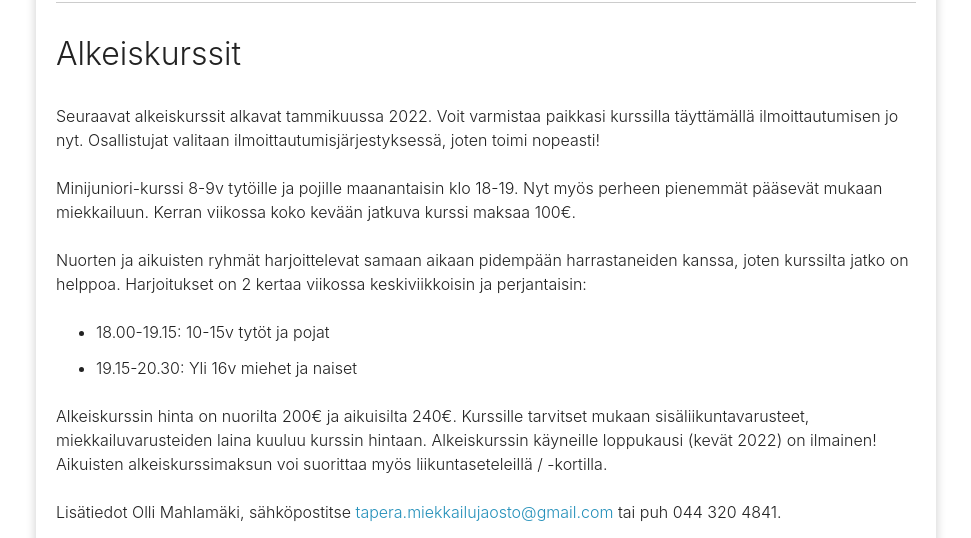
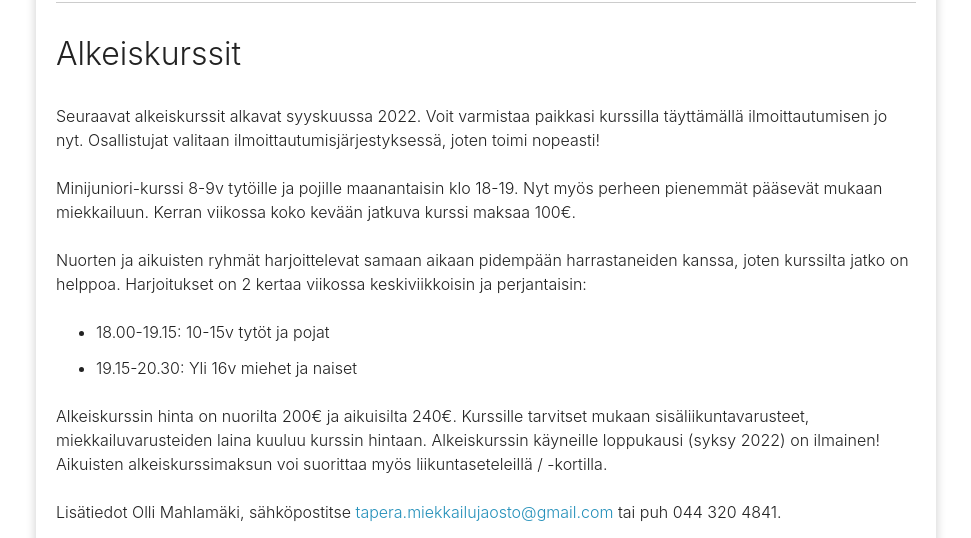
Before and after one commit to omahlama/eramiekkailu.fi, a Jekyll site: the page built from index.md, in a window 1280 px wide and 900 px high, scrolled down 812 px. Shown: the part 154-692 px from the top of the window, without its empty margins (154-1125 px from the left). Built offline with Jekyll 4.4.1, drawn with Linux system fonts in a browser that asks for light colours; nearby versions of some CDN libraries.

Commit message:
Päivitetty alkeiskurssi syksyyn

```diff
--- a/index.md
+++ b/index.md
@@ -25,7 +25,7 @@
 
 ## Alkeiskurssit
 
-Seuraavat alkeiskurssit alkavat tammikuussa 2022. Voit varmistaa paikkasi kurssilla täyttämällä ilmoittautumisen jo nyt. Osallistujat valitaan ilmoittautumisjärjestyksessä, joten toimi nopeasti!
+Seuraavat alkeiskurssit alkavat syyskuussa 2022. Voit varmistaa paikkasi kurssilla täyttämällä ilmoittautumisen jo nyt. Osallistujat valitaan ilmoittautumisjärjestyksessä, joten toimi nopeasti!
 
 Minijuniori-kurssi 8-9v tytöille ja pojille maanantaisin klo 18-19. Nyt myös perheen pienemmät pääsevät mukaan miekkailuun. Kerran viikossa koko kevään jatkuva kurssi maksaa 100€.
 
@@ -34,7 +34,7 @@
 - 18.00-19.15: 10-15v tytöt ja pojat
 - 19.15-20.30: Yli 16v miehet ja naiset
 
-Alkeiskurssin hinta on nuorilta 200€ ja aikuisilta 240€. Kurssille tarvitset mukaan sisäliikuntavarusteet, miekkailuvarusteiden laina kuuluu kurssin hintaan. Alkeiskurssin käyneille loppukausi (kevät 2022) on ilmainen! Aikuisten alkeiskurssimaksun voi suorittaa myös liikuntaseteleillä / -kortilla.
+Alkeiskurssin hinta on nuorilta 200€ ja aikuisilta 240€. Kurssille tarvitset mukaan sisäliikuntavarusteet, miekkailuvarusteiden laina kuuluu kurssin hintaan. Alkeiskurssin käyneille loppukausi (syksy 2022) on ilmainen! Aikuisten alkeiskurssimaksun voi suorittaa myös liikuntaseteleillä / -kortilla.
 
 Lisätiedot Olli Mahlamäki, sähköpostitse [tapera.miekkailujaosto@gmail.com](mailto:tapera.miekkailujaosto@gmail.com) tai puh 044 320 4841.
 
@@ -46,7 +46,7 @@
 - Sähköposti
 - Puhelinnumero (oma ja huoltajan)
 
-<a href="https://forms.gle/aX1vPoaDVtc2yfZM8" class="register-button" role="button">Ilmoittaudu nyt!</a>
+<a href="https://forms.gle/h1d9gqrLmYkd1Ew49" class="register-button" role="button">Ilmoittaudu nyt!</a>
 
 <hr>
 
```
